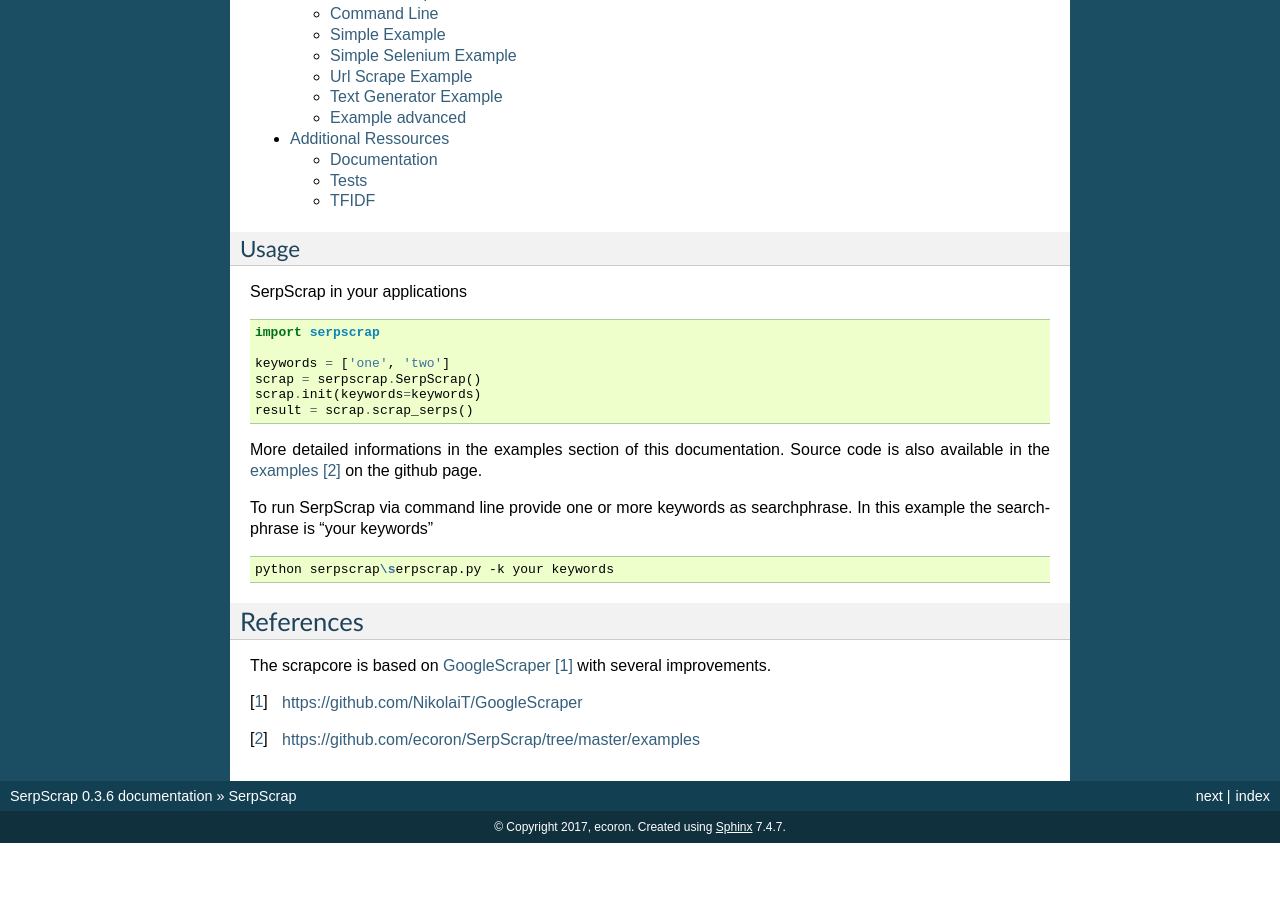
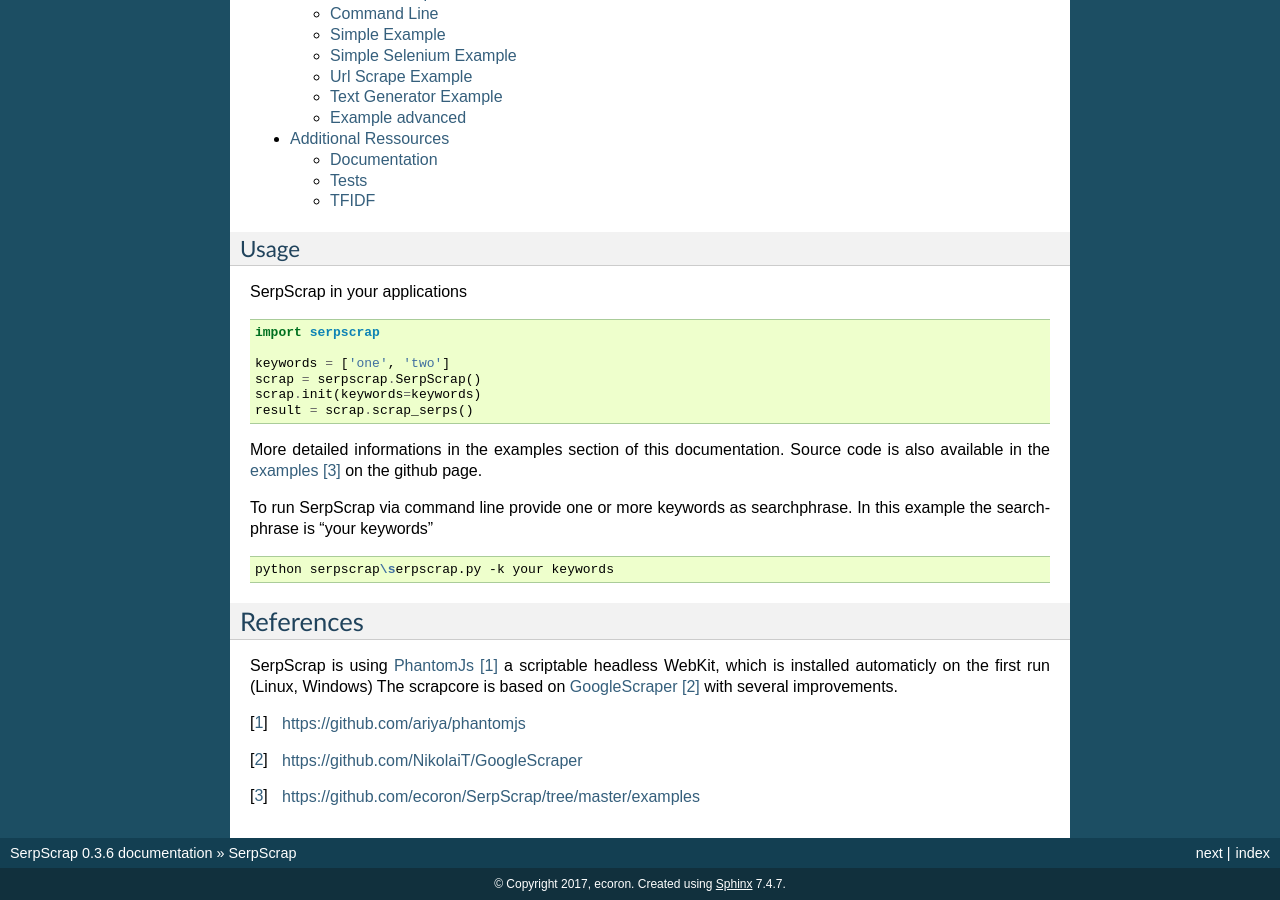
Before and after one commit to ecoron/SerpScrap, a Sphinx documentation site: the page built from docs/index.rst, in a window 1280 px wide and 900 px high, scrolled down 722 px. Built offline with Sphinx 7.4.7, drawn with Linux system fonts in a browser that asks for light colours; before the commit the page ends 1565 px from its top, so only the background shows below that.

```diff
--- a/docs/index.rst
+++ b/docs/index.rst
@@ -65,10 +65,12 @@ In this example the searchphrase is "your keywords"
 References
 ----------
 
+SerpScrap is using `PhantomJs`_ a scriptable headless WebKit, which is installed automaticly on the first run (Linux, Windows)
 The scrapcore is based on `GoogleScraper`_ with several improvements.
 
 .. target-notes::
 
+.. _`PhantomJs`: https://github.com/ariya/phantomjs
 .. _`GoogleScraper`: https://github.com/NikolaiT/GoogleScraper
 .. _`serpscrap.readthedocs.io`: http://serpscrap.readthedocs.io/en/latest/
 .. _`Microsoft Visual C++ Build Tools`: http://landinghub.visualstudio.com/visual-cpp-build-tools
```
Also changed, not shown: README.rst (+6 -1 lines).
